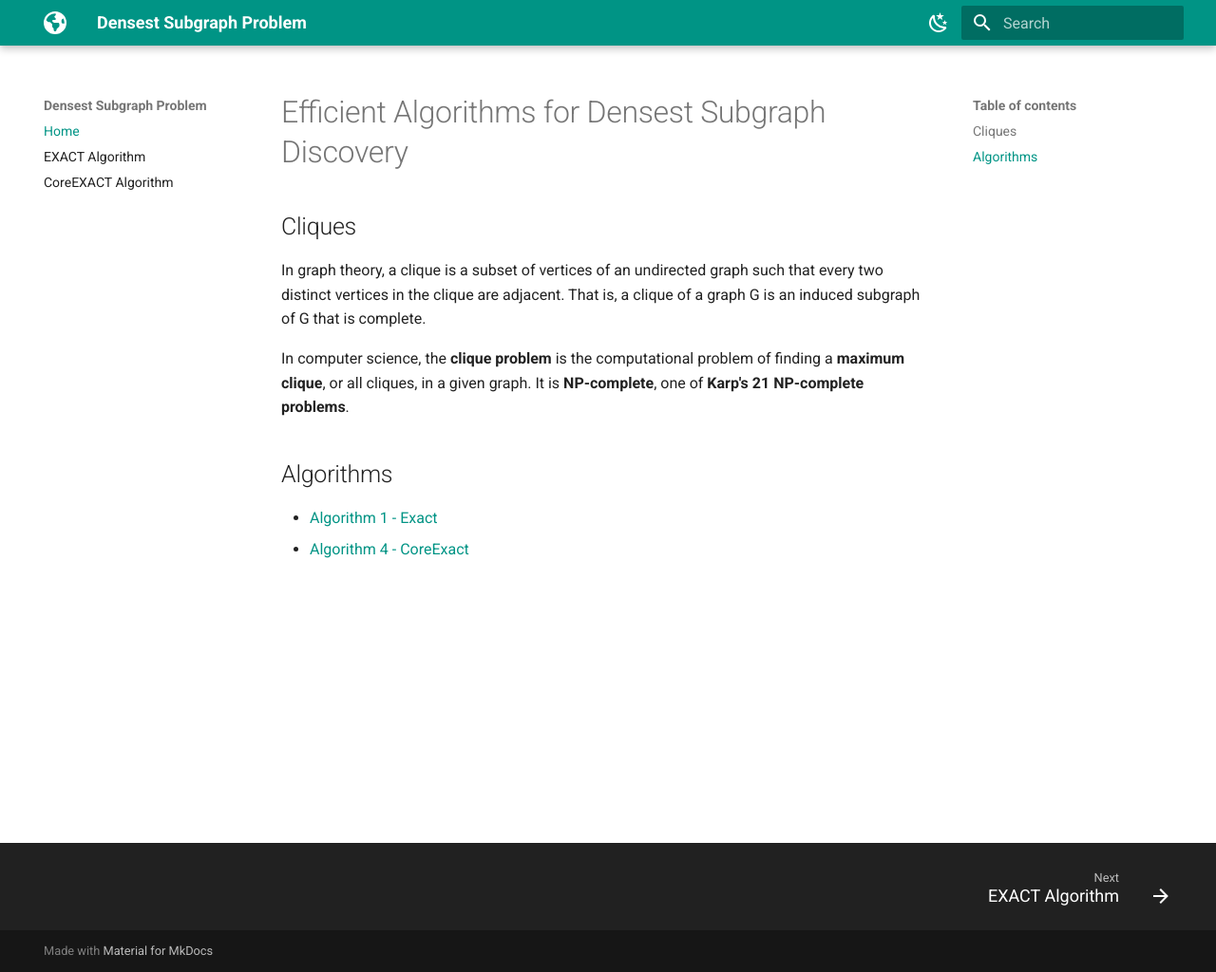
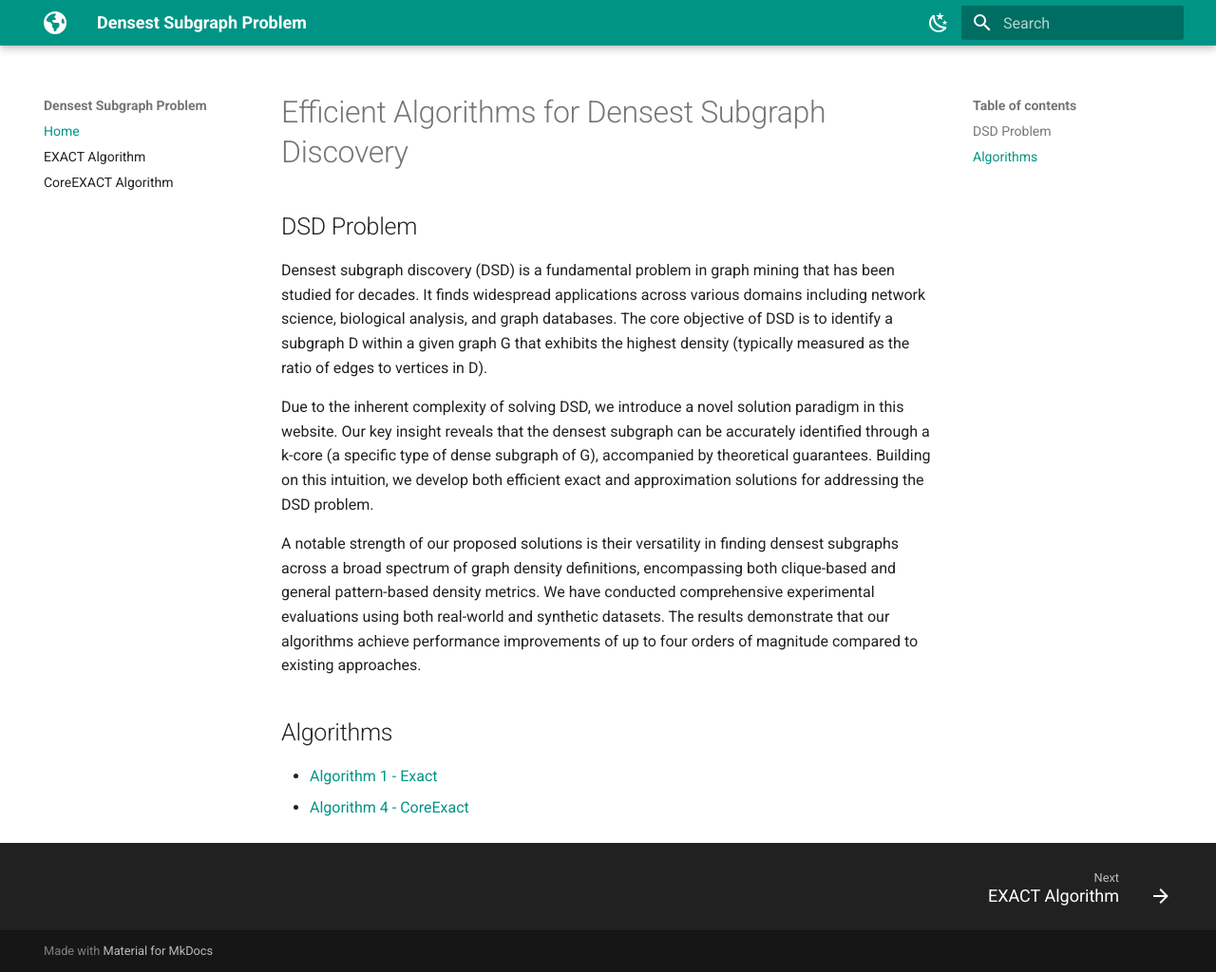
Before and after one commit to zoddtheimmortal/daa-site-2, an MkDocs documentation site: the page built from docs/index.md, in a window 1280 px wide and 1024 px high. Shown: the whole window at 95% size. Built offline with MkDocs 1.6.1 and Material for MkDocs 9.7.7, drawn with Linux system fonts in a browser that asks for light colours; nearby versions of some CDN libraries.

Commit message:
chore: update terminology

```diff
--- a/docs/index.md
+++ b/docs/index.md
@@ -1,10 +1,12 @@
 # Efficient Algorithms for Densest Subgraph Discovery
 
-## Cliques
+## DSD Problem
 
-In graph theory, a clique is a subset of vertices of an undirected graph such that every two distinct vertices in the clique are adjacent. That is, a clique of a graph \(G\) is an induced subgraph of \(G\) that is complete.
+Densest subgraph discovery (DSD) is a fundamental problem in graph mining that has been studied for decades. It finds widespread applications across various domains including network science, biological analysis, and graph databases. The core objective of DSD is to identify a subgraph D within a given graph G that exhibits the highest density (typically measured as the ratio of edges to vertices in D).
 
-In computer science, the **clique problem** is the computational problem of finding a **maximum clique**, or all cliques, in a given graph. It is **NP-complete**, one of **Karp's 21 NP-complete problems**.
+Due to the inherent complexity of solving DSD, we introduce a novel solution paradigm in this website. Our key insight reveals that the densest subgraph can be accurately identified through a k-core (a specific type of dense subgraph of G), accompanied by theoretical guarantees. Building on this intuition, we develop both efficient exact and approximation solutions for addressing the DSD problem.
+
+A notable strength of our proposed solutions is their versatility in finding densest subgraphs across a broad spectrum of graph density definitions, encompassing both clique-based and general pattern-based density metrics. We have conducted comprehensive experimental evaluations using both real-world and synthetic datasets. The results demonstrate that our algorithms achieve performance improvements of up to four orders of magnitude compared to existing approaches.
 
 ## Algorithms
 
```
